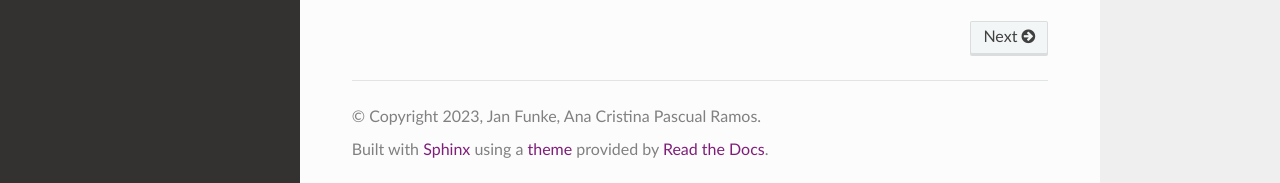
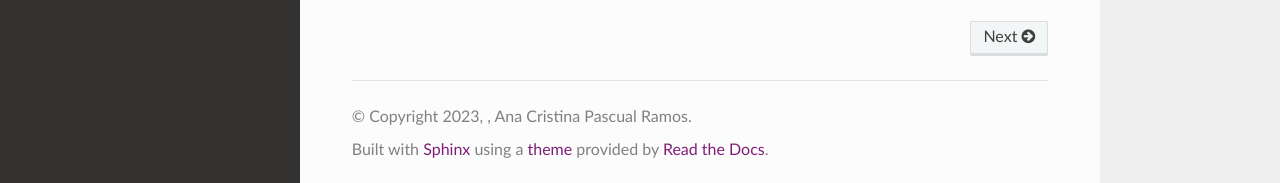
Before and after one commit to funkelab/motile, a Sphinx documentation site: the page built from docs/source/index.rst, in a window 1280 px wide and 900 px high, scrolled down 1179 px. Shown: the part 714-897 px from the top of the window. Built offline with Sphinx 7.4.7 and the Read the Docs theme 2.0.0, drawn with Linux system fonts in a browser that asks for light colours; some of the changed lines change nothing that is shown.

Commit message:
Read author list from pyproject.toml

```diff
--- a/docs/source/conf.py
+++ b/docs/source/conf.py
@@ -6,11 +6,20 @@
 # -- Project information -----------------------------------------------------
 # https://www.sphinx-doc.org/en/master/usage/configuration.html#project-information
 
+from pyproject_parser import PyProject
 import motile
 
+pyproject = PyProject.load("../../pyproject.toml")
+author_list = ", ".join(
+    [
+        author['name']
+        for author in pyproject.project['authors']
+    ]
+)
+
 project = "motile"
-copyright = "2023, Jan Funke, Ana Cristina Pascual Ramos"
-author = "Jan Funke, Ana Cristina Pascual Ramos"
+copyright = "2023, " + author_list + ", Ana Cristina Pascual Ramos"
+author = author_list
 version = motile.__version__
 release = motile.__version__
 
```
